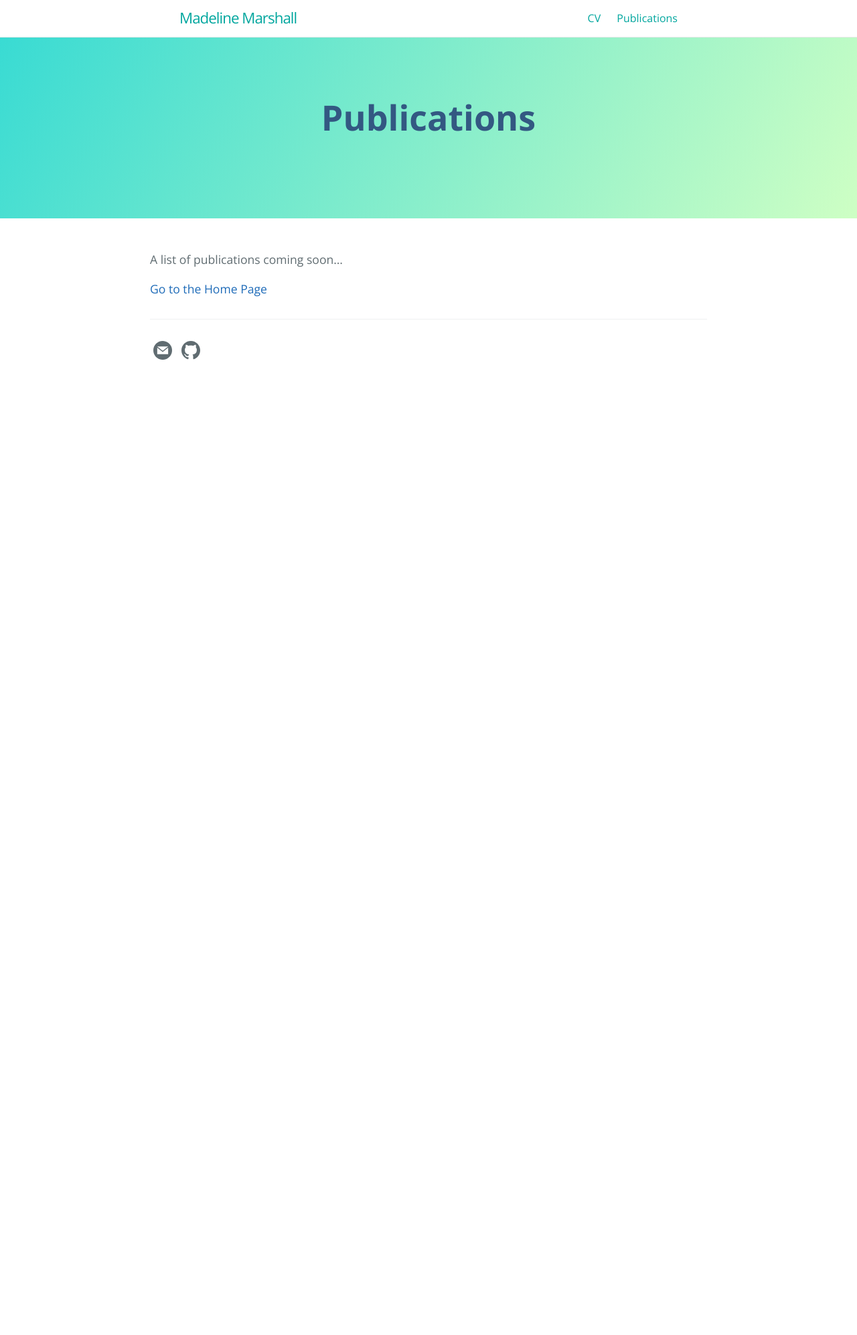
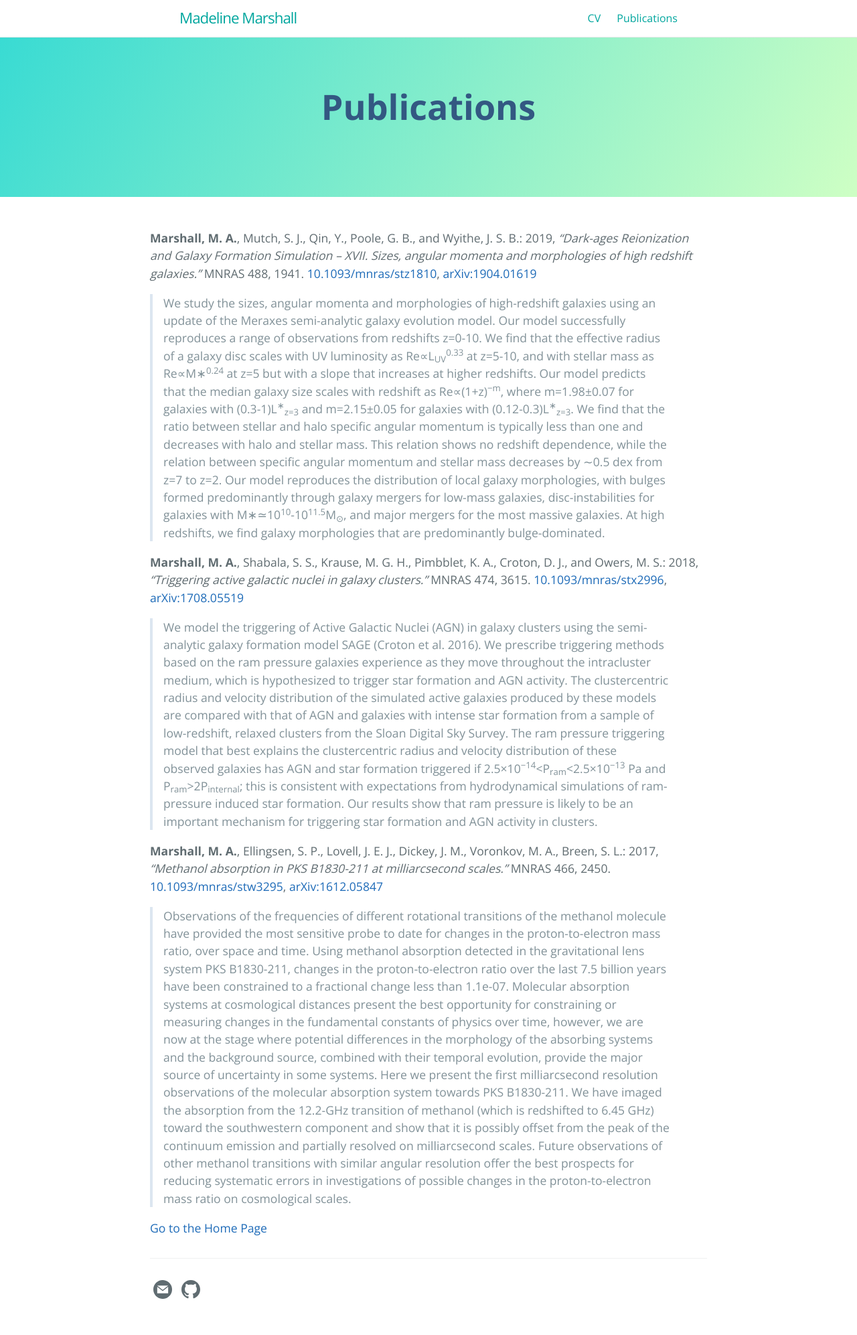
Before and after one commit to madelinemarshall/madelinemarshall.github.io, a Jekyll site: the page built from publications.md, in a window 1280 px wide. Shown: the whole page at 67% size. Built offline with Jekyll 4.4.1, drawn with Linux system fonts in a browser that asks for light colours; before the commit the page ends 900 px from its top, so only the background shows below that.

Commit message:
Add publications

```diff
--- a/_sass/jekyll-theme-cayman-blog.scss
+++ b/_sass/jekyll-theme-cayman-blog.scss
@@ -113,15 +113,15 @@ a {
   background-image: linear-gradient(120deg, $header-bg-color-secondary, $header-bg-color);
 
   @include large {
-    padding: 5rem 6rem;
+    padding: 4rem 4rem;
   }
 
   @include medium {
-    padding: 3rem 4rem;
+    padding: 2rem 2rem;
   }
 
   @include small {
-    padding: 2rem 1rem;
+    padding: 1rem 1rem;
   }
 }
 
--- a/publications.md
+++ b/publications.md
@@ -5,6 +5,21 @@ ref: publications
 order: 1
 ---
 
-A list of publications coming soon...
+**Marshall, M. A.**, Mutch, S. J., Qin, Y., Poole, G. B., and Wyithe, J. S. B.: 2019, *"Dark-ages Reionization and Galaxy Formation Simulation – XVII. Sizes, angular momenta and morphologies of high redshift galaxies."*  MNRAS 488, 1941.
+[10.1093/mnras/stz1810](https://doi.org/10.1093/mnras/stz1810), [arXiv:1904.01619](https://arxiv.org/abs/1904.01619)
+
+> We study the sizes, angular momenta and morphologies of high-redshift galaxies using an update of the Meraxes semi-analytic galaxy evolution model. Our model successfully reproduces a range of observations from redshifts z=0-10. We find that the effective radius of a galaxy disc scales with UV luminosity as Re∝L<sub>UV</sub><sup>0.33</sup> at z=5-10, and with stellar mass as Re∝M∗<sup>0.24</sup> at z=5 but with a slope that increases at higher redshifts. Our model predicts that the median galaxy size scales with redshift as Re∝(1+z)<sup>−m</sup>, where m=1.98±0.07 for galaxies with (0.3-1)L<sup>∗</sup><sub>z=3</sub> and m=2.15±0.05 for galaxies with (0.12-0.3)L<sup>∗</sup><sub>z=3</sub>. We find that the ratio between stellar and halo specific angular momentum is typically less than one and decreases with halo and stellar mass. This relation shows no redshift dependence, while the relation between specific angular momentum and stellar mass decreases by ∼0.5 dex from z=7 to z=2. Our model reproduces the distribution of local galaxy morphologies, with bulges formed predominantly through galaxy mergers for low-mass galaxies, disc-instabilities for galaxies with M∗≃10<sup>10</sup>-10<sup>11.5</sup>M<sub>⊙</sub>, and major mergers for the most massive galaxies. At high redshifts, we find galaxy morphologies that are predominantly bulge-dominated.
+
+**Marshall, M. A.**, Shabala, S. S., Krause, M. G. H., Pimbblet, K. A., Croton, D. J., and Owers, M. S.: 2018, *"Triggering active galactic nuclei in galaxy clusters."*  MNRAS 474, 3615.
+[10.1093/mnras/stx2996](https://doi.org/10.1093/mnras/stx2996), [arXiv:1708.05519](https://arxiv.org/abs/1708.05519)
+
+> We model the triggering of Active Galactic Nuclei (AGN) in galaxy clusters using the semi- analytic galaxy formation model SAGE (Croton et al. 2016). We prescribe triggering methods based on the ram pressure galaxies experience as they move throughout the intracluster medium, which is hypothesized to trigger star formation and AGN activity. The clustercentric radius and velocity distribution of the simulated active galaxies produced by these models are compared with that of AGN and galaxies with intense star formation from a sample of low-redshift, relaxed clusters from the Sloan Digital Sky Survey. The ram pressure triggering model that best explains the clustercentric radius and velocity distribution of these observed galaxies has AGN and star formation triggered if 2.5×10<sup>−14</sup><P<sub>ram</sub><2.5×10<sup>−13</sup> Pa and P<sub>ram</sub>>2P<sub>internal</sub>; this is consistent with expectations from hydrodynamical simulations of ram-pressure induced star formation. Our results show that ram pressure is likely to be an important mechanism for triggering star formation and AGN activity in clusters.
+
+**Marshall, M. A.**, Ellingsen, S. P., Lovell, J. E. J., Dickey, J. M., Voronkov, M. A., Breen, S. L.: 2017, *"Methanol absorption in PKS B1830-211 at milliarcsecond scales."*  MNRAS 466, 2450.
+[10.1093/mnras/stw3295](https://doi.org/10.1093/mnras/stw3295), [arXiv:1612.05847](https://arxiv.org/abs/1612.05847)
+
+> Observations of the frequencies of different rotational transitions of the methanol molecule have provided the most sensitive probe to date for changes in the proton-to-electron mass ratio, over space and time. Using methanol absorption detected in the gravitational lens system PKS B1830-211, changes in the proton-to-electron ratio over the last 7.5 billion years have been constrained to a fractional change less than 1.1e-07. Molecular absorption systems at cosmological distances present the best opportunity for constraining or measuring changes in the fundamental constants of physics over time, however, we are now at the stage where potential differences in the morphology of the absorbing systems and the background source, combined with their temporal evolution, provide the major source of uncertainty in some systems. Here we present the first milliarcsecond resolution observations of the molecular absorption system towards PKS B1830-211. We have imaged the absorption from the 12.2-GHz transition of methanol (which is redshifted to 6.45 GHz) toward the southwestern component and show that it is possibly offset from the peak of the continuum emission and partially resolved on milliarcsecond scales. Future observations of other methanol transitions with similar angular resolution offer the best prospects for reducing systematic errors in investigations of possible changes in the proton-to-electron mass ratio on cosmological scales.
+
+
 
 [Go to the Home Page]({{ '/' | absolute_url }})
```
Also changed, not shown: 1 other file.
